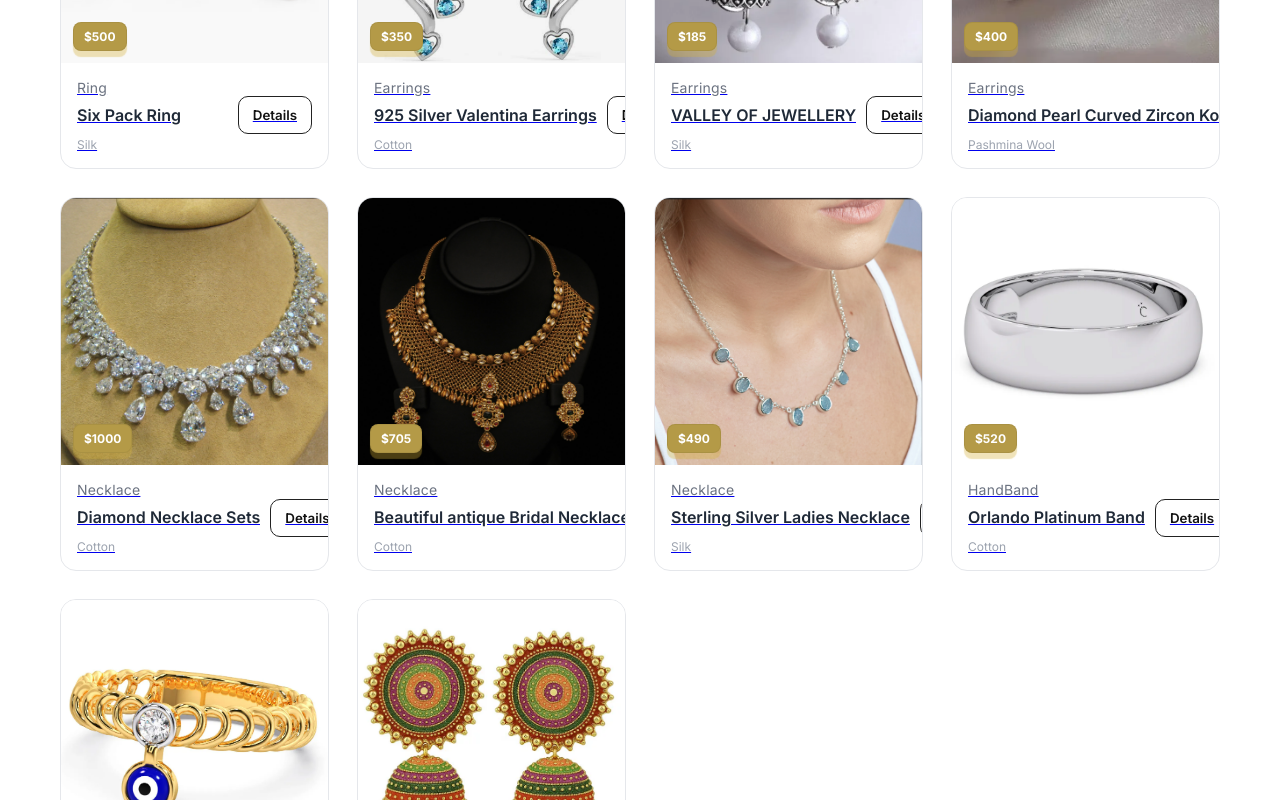
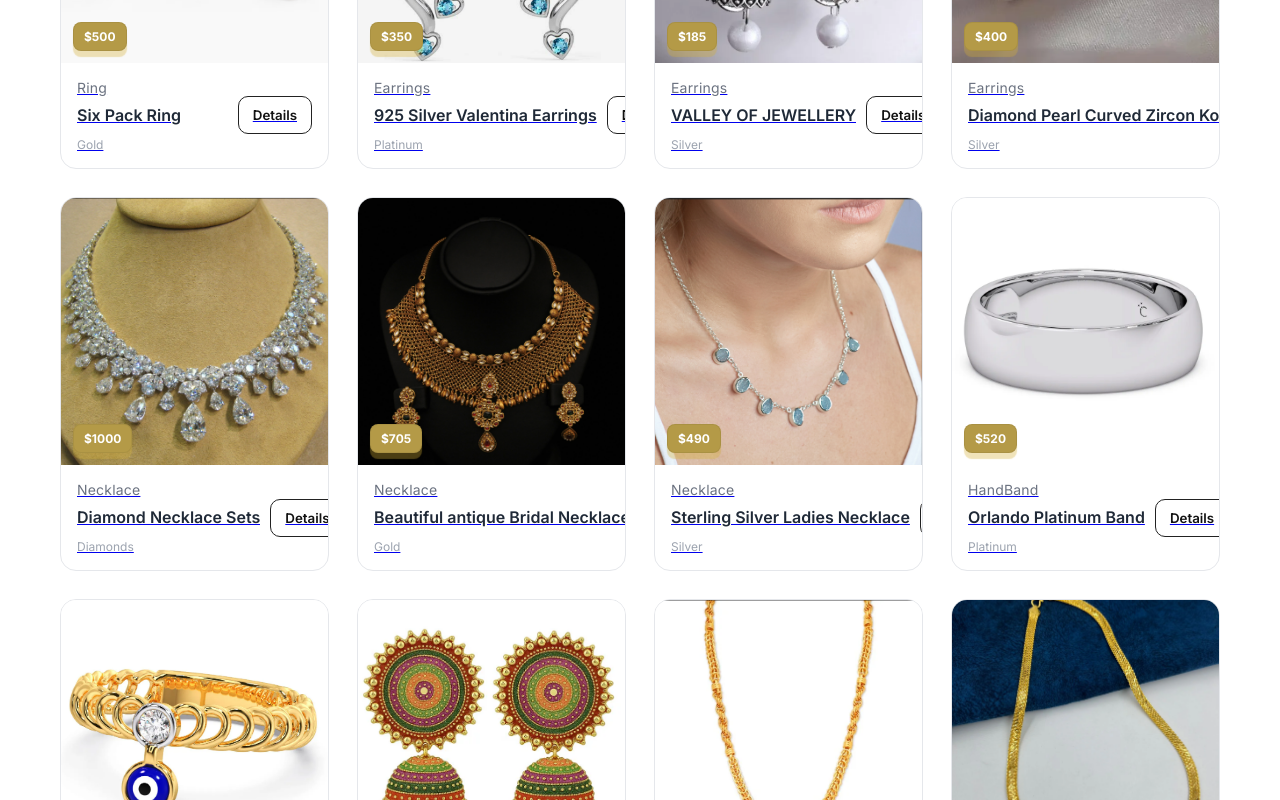
Before and after one commit to mrmohitsharm/import-export-website-copy, a React (Create React App) app: page /jewellery in a window 1280 px wide. Shown: the part 1320-2120 px from the top of the page. Built offline with nearby package versions, Linux system fonts and the light colour scheme.

Commit message:
add new jewellery

```diff
--- a/src/pages/Jewellery.js
+++ b/src/pages/Jewellery.js
@@ -6,16 +6,18 @@ import '../styles/textiles.css';
 const Jewellery = () => {
   // All product image paths are corrected to public-root relative URLs
   const allProducts = [
-    { id: 1, name: 'Six Pack Ring', category: 'Textiles', subCategory: 'Ring', price: 500, material: 'Silk', image: '/images/jewellery section/sixpackring.png' },
-    { id: 2, name: '925 Silver Valentina Earrings', category: 'Textiles', subCategory: 'Earrings', price: 350, material: 'Cotton', image: '/images/jewellery section/925SilverValentinaEarrings.png' },
-    { id: 3, name: 'VALLEY OF JEWELLERY', category: 'Textiles', subCategory: 'Earrings', price: 185, material: 'Silk', image: '/images/jewellery section/VALLEYOFJEWELLERY.png' },
-    { id: 4, name: 'Diamond Pearl Curved Zircon Korean Earrings', category: 'Textiles', subCategory: 'Earrings', price: 400, material: 'Pashmina Wool', image: '/images/jewellery section/DiamondPearlCurvedZirconKoreanEarrings.png' },
-    { id: 5, name: 'Diamond Necklace Sets ', category: 'Textiles', subCategory: 'Necklace', price: 1000, material: 'Cotton', image: '/images/jewellery section/DiamondNecklaceSets.png' },
-    { id: 6, name: 'Beautiful antique Bridal Necklace Sets', category: 'Textiles', subCategory: 'Necklace', price: 705, material: 'Cotton', image: '/images/jewellery section/BeautifulantiqueBridalNecklaceSets.png' },
-    { id: 7, name: 'Sterling Silver Ladies Necklace', category: 'Textiles', subCategory: 'Necklace', price: 490, material: 'Silk', image: '/images/jewellery section/SterlingSilverLadiesNecklace.png' },
-    { id: 9, name: 'Orlando Platinum Band', category: 'Textiles', subCategory: 'HandBand', price: 520, material: 'Cotton', image: '/images/jewellery section/OrlandoPlatinumBand.png' },
-    { id: 11, name: 'Gold Ring', category: 'Textiles', subCategory: 'Ring', price: 545, material: 'Cotton', image: '/images/jewellery section/GoldRing.png' },
-    { id: 12, name: 'Earrings with Beads for Women', category: 'Textiles', subCategory: 'Earrings', price: 100, material: 'Silk', image: '/images/jewellery section/EarringswithBeadsforWomen.png' },
+    { id: 1, name: 'Six Pack Ring', category: 'Textiles', subCategory: 'Ring', price: 500, material: 'Gold', image: '/images/jewellery section/sixpackring.png' },
+    { id: 2, name: '925 Silver Valentina Earrings', category: 'Textiles', subCategory: 'Earrings', price: 350, material: 'Platinum', image: '/images/jewellery section/925SilverValentinaEarrings.png' },
+    { id: 3, name: 'VALLEY OF JEWELLERY', category: 'Textiles', subCategory: 'Earrings', price: 185, material: 'Silver', image: '/images/jewellery section/VALLEYOFJEWELLERY.png' },
+    { id: 4, name: 'Diamond Pearl Curved Zircon Korean Earrings', category: 'Textiles', subCategory: 'Earrings', price: 400, material: 'Silver', image: '/images/jewellery section/DiamondPearlCurvedZirconKoreanEarrings.png' },
+    { id: 5, name: 'Diamond Necklace Sets ', category: 'Textiles', subCategory: 'Necklace', price: 1000, material: 'Diamonds', image: '/images/jewellery section/DiamondNecklaceSets.png' },
+    { id: 6, name: 'Beautiful antique Bridal Necklace Sets', category: 'Textiles', subCategory: 'Necklace', price: 705, material: 'Gold', image: '/images/jewellery section/BeautifulantiqueBridalNecklaceSets.png' },
+    { id: 7, name: 'Sterling Silver Ladies Necklace', category: 'Textiles', subCategory: 'Necklace', price: 490, material: 'Silver', image: '/images/jewellery section/SterlingSilverLadiesNecklace.png' },
+    { id: 9, name: 'Orlando Platinum Band', category: 'Textiles', subCategory: 'HandBand', price: 520, material: 'Platinum', image: '/images/jewellery section/OrlandoPlatinumBand.png' },
+    { id: 11, name: 'Gold Ring', category: 'Textiles', subCategory: 'Ring', price: 545, material: 'Gold', image: '/images/jewellery section/GoldRing.png' },
+    { id: 12, name: 'Earrings with Beads for Women', category: 'Textiles', subCategory: 'Earrings', price: 100, material: 'Gold', image: '/images/jewellery section/EarringswithBeadsforWomen.png' },
+    { id: 13, name: 'Gold Chain For Men', category: 'Textiles', subCategory: 'Chain', price: 545, material: 'Gold', image: '/images/jewellery section/GoldChainForMen.png' },
+    { id: 14, name: 'Gold Polished Chain', category: 'Textiles', subCategory: 'Chain', price: 200, material: 'Gold', image: '/images/jewellery section/PolishedByGold.png' },
   ];
 
   const textilesProducts = allProducts.filter(p => p.category === 'Textiles');
```
Also changed, not shown: public/images/jewellery section/GoldChainForMen.png (added), public/images/jewellery section/PolishedByGold.png (added).
